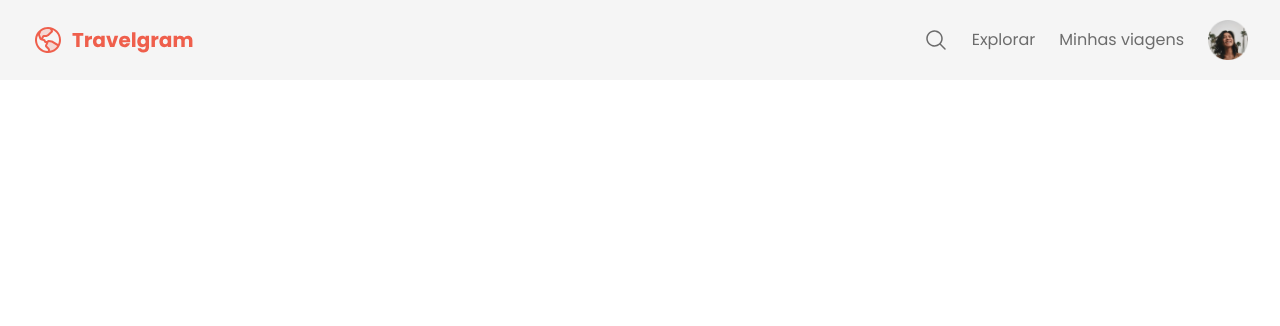
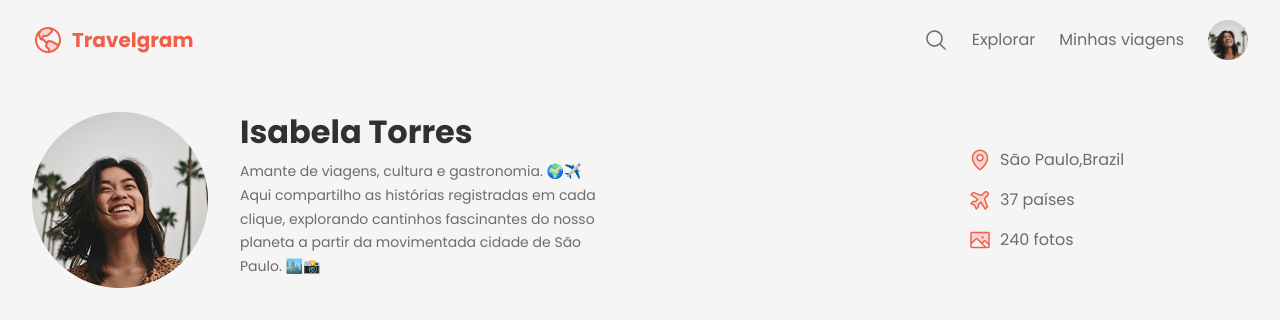
Before and after one commit to luanbjj021/projeto-travelgram, a plain HTML site: page index.html in a window 1280 px wide. Drawn offline with Linux system fonts and the light colour scheme.

Commit message:
header feito.

```diff
--- a/index.html
+++ b/index.html
@@ -27,11 +27,35 @@
         </li>
         <li><a href="#">Explorar</a></li>
         <li><a href="#">Minhas viagens</a></li>
-        <li><a href="#"><img src="assets/Profile pic.png" alt=""></a></li>
+        <li><a href="#"><img src="assets/Profile pic.png" alt="imagem de isabela torres"></a></li>
       </ul>
     </nav>
-    </div>
-  <header>
-  </header>
+     <header>
+       <div class="container">
+       <div id="profiled"><img src="assets/Profile pic.png" alt="imagem de isabela torres">
+       <div>
+        <h1>Isabela Torres</h1>
+        <p>Amante de viagens, cultura e gastronomia. 🌍✈️  <br>
+         Aqui compartilho as histórias registradas em cada clique, explorando cantinhos fascinantes do nosso planeta a partir da movimentada cidade de São Paulo. 🏙️📸</p>
+       </div>
+       </div>
+       <ul id="info">
+         <li><img src="assets/icons/MapPin.svg" alt="Ícone de mapa">
+         <span>São Paulo,Brazil</span>
+        </li>
+        <li><img src="assets/icons/AirplaneTilt.svg" alt="Ícone de avião">
+         <span>37 países</span>
+        </li>
+
+        <li><img src="assets/icons/Image.svg" alt="Ícone de imagem">
+         <span>240 fotos</span>
+        </li>
+
+
+
+       </ul>
+       </div>
+     </header>
+  </div>
 </body>
 </html>
--- a/styles.css/global.css
+++ b/styles.css/global.css
@@ -15,8 +15,8 @@
 --font-familly: "Poppins", sans-serif;
 --text-lg:bold 32px/125% var(--font-familly);
 --text:16px/150% var(--font-familly);
---text-md:14px/175% var(--font-familly);
---text-sm:12px/175% var(--font-familly);
+--text-md:14px/170% var(--font-familly);
+--text-sm:12px/170% var(--font-familly);
 }
 
 body {
--- /dev/null
+++ b/styles.css/header.css
@@ -0,0 +1,47 @@
+header {
+  padding-block:32px;
+}
+
+header .container {
+display: flex;
+justify-content: space-between;
+align-items: center;
+
+}
+
+#profiled {
+ display: flex;
+ gap: 32px;
+
+}
+
+#profiled > div {
+  max-width:384px
+}
+
+#profiled h1 {
+ font:  var(--text-lg);
+ color:var(--text-color-primary);
+ margin-bottom:8px;
+}
+
+#profiled p {
+font:var(--text-md);
+
+}
+
+#info {
+  list-style:none;
+
+  display: flex;
+  flex-direction: column;
+  gap: 16px;
+  width: 280px;
+}
+
+#info li {
+display: flex;
+align-items: center;
+gap:8px;
+
+}
--- a/styles.css/index.css
+++ b/styles.css/index.css
@@ -1,2 +1,3 @@
 @import url(global.css);
 @import url(nav.css);
+@import url(header.css);
```
